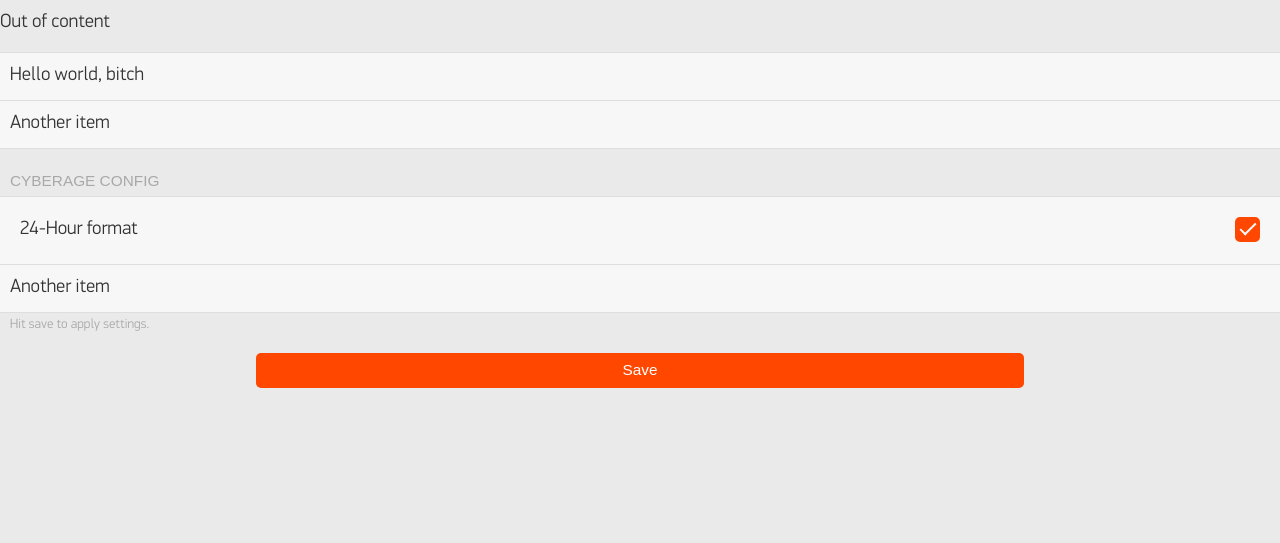
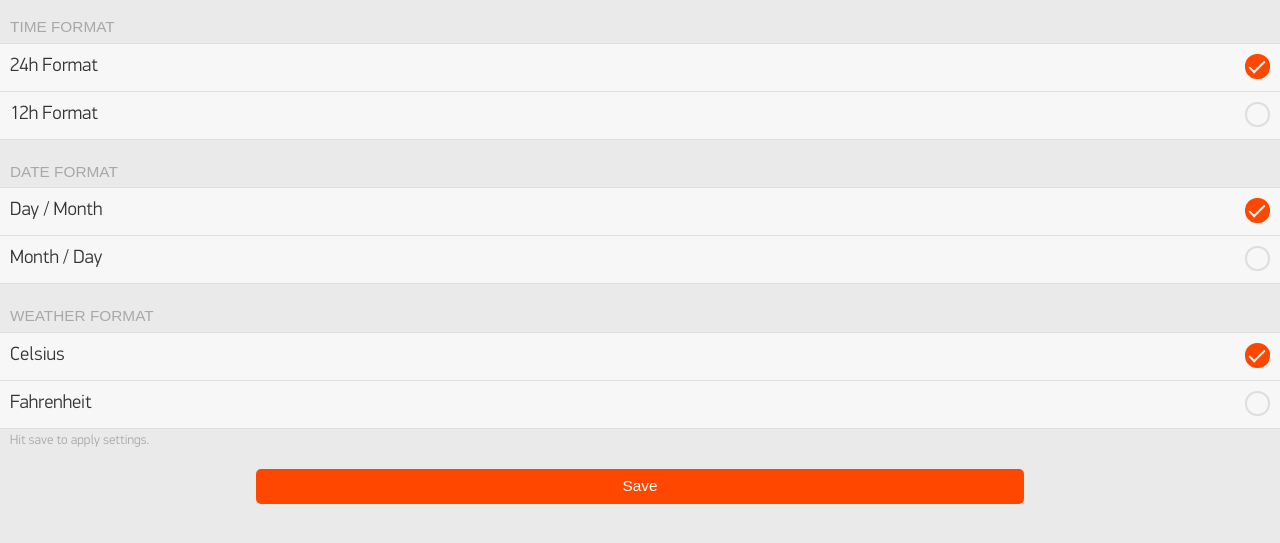
Before and after one commit to AlexEmashev/Cyberage, a plain HTML site: page config/index.html in a window 1280 px wide. Shown: the part 47-590 px from the top of the page. Drawn offline with Linux system fonts and the light colour scheme.

Commit message:
Add markup for other settings

```diff
--- a/config/index.html
+++ b/config/index.html
@@ -10,36 +10,53 @@
 <div class="item-container">
   <h1 class="title">Configuration</h1>
 </div>
+
 <body>
-  <div class="item-container">Out of content</div>
   <div class="item-container">
+    <div class="item-container-header">Time format</div>
     <div class="item-container-content">
-      <div class="item">
-        Hello world, bitch
-      </div>
-      <div class="item">
-        Another item
-      </div>
+      <label class="item">
+        24h Format
+        <input id="dateddmm" type="radio" name="time" class="item-radio" checked>
+      </label>
+      <label class="item">
+        12h Format
+        <input type="radio" name="time" class="item-radio">
+      </label>
     </div>
   </div>
 
   <div class="item-container">
-   <div class="item-container-header">Cyberage config</div>
+    <div class="item-container-header">Date format</div>
     <div class="item-container-content">
-      <div class="item">
-        <label class="item">
-          24-Hour format
-        <input id="timeFormatCheckbox" type="checkbox" class="item-checkbox" checked>
-        </label>
-      </div>
-      <div class="item">
-        Another item
-      </div>
+      <label class="item">
+        Day / Month
+        <input id="dateddmm" type="radio" name="date" class="item-radio" value="ddmm" checked>
+      </label>
+      <label class="item">
+        Month / Day
+        <input type="radio" name="date" class="item-radio" value="mmdd">
+      </label>
+    </div>
+  </div>
+
+  <div class="item-container">
+    <div class="item-container-header">Weather format</div>
+    <div class="item-container-content">
+      <label class="item">
+        Celsius
+        <input id="dateddmm" type="radio" name="weather" class="item-radio" value="ddmm" checked>
+      </label>
+      <label class="item">
+        Fahrenheit
+        <input type="radio" name="weather" class="item-radio" value="mmdd">
+      </label>
     </div>
     <div class="item-container-footer">
       Hit save to apply settings.
     </div>
   </div>
+
 
   <div class="item-container">
     <div class="button-container">
```
